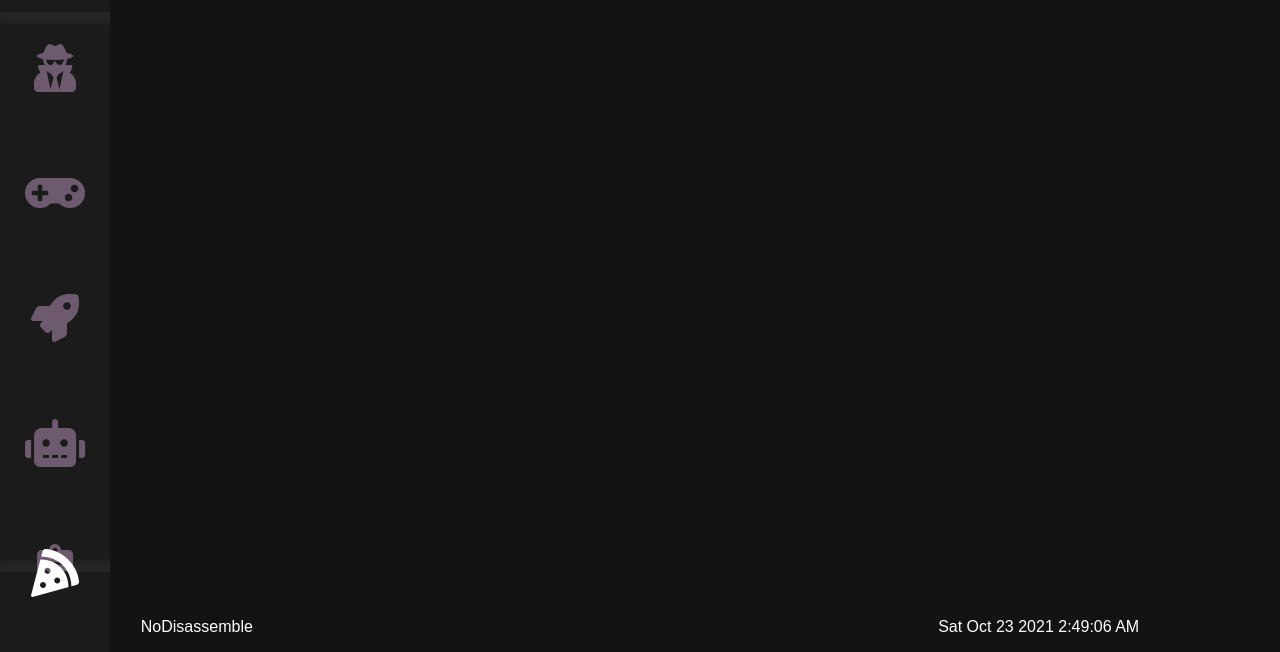
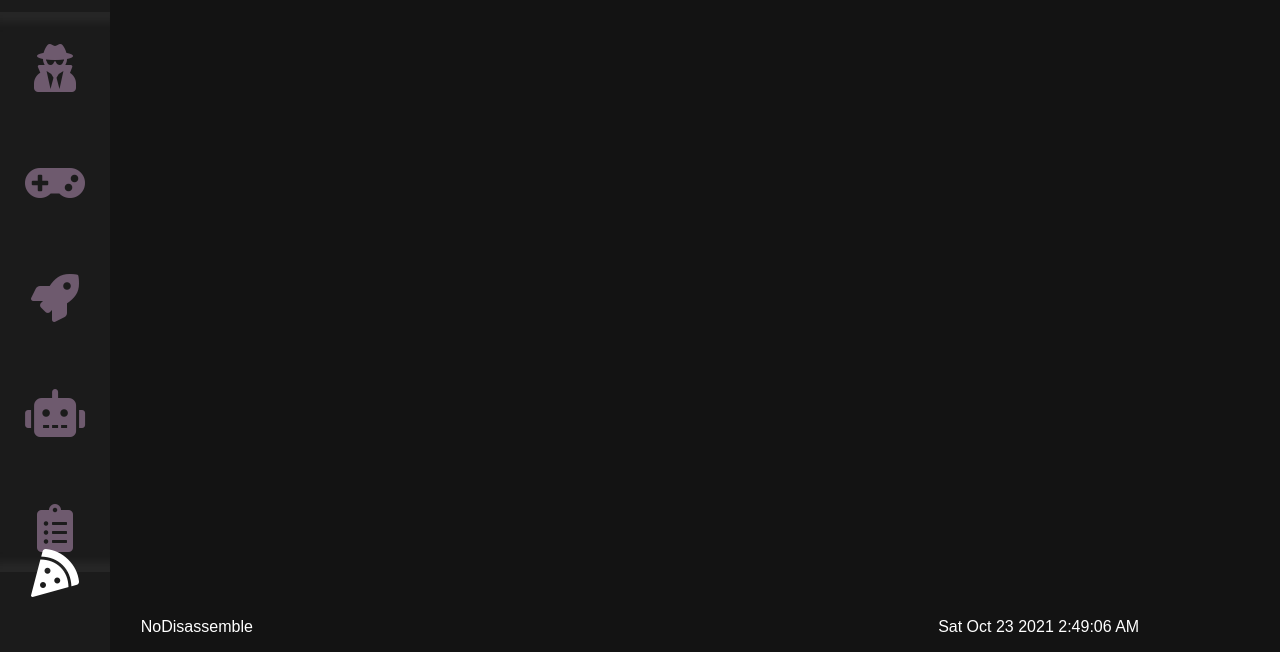
Before and after one commit to drrobotnik/javascript, a plain HTML site: page index.html in a window 1280 px wide. Shown: the part 148-800 px from the top of the page. Drawn offline with Linux system fonts and the light colour scheme.

Commit message:
Add files via upload

```diff
--- a/styles.css
+++ b/styles.css
@@ -114,7 +114,7 @@ a {
 .link {
   display: flex;
   justify-content: center;
-  padding: 20px 40px 50px 40px;
+  padding: 20px 40px 40px 40px;
   box-sizing: border-box;
   font-size: 3rem;
 }
```
